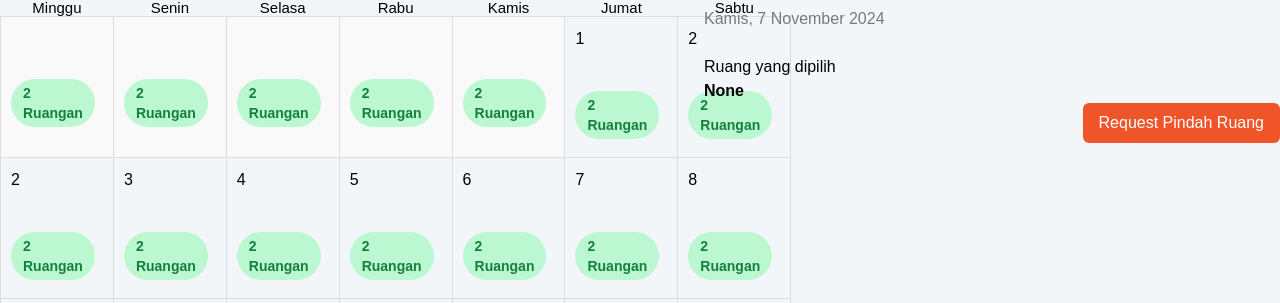
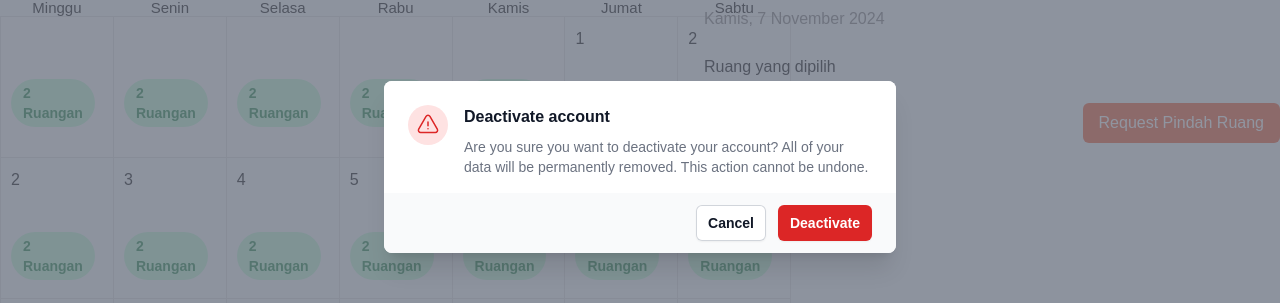
Before and after one commit to KnoyanMitsu/SeeJTI, a Vue app: page /jadwal/kosong in a window 1280 px wide. Both pictures are taken after a click on the button "Request Pindah Ruang". Shown: the part 233-536 px from the top of the page. Built offline with nearby package versions, Linux system fonts and the light colour scheme; what vuesax3 would draw is missing.

Commit message:
update ruang kosong

```diff
--- a/package.json
+++ b/package.json
@@ -20,6 +20,7 @@
     "@fullcalendar/vue3": "^6.1.15",
     "@popperjs/core": "^2.11.8",
     "axios": "^1.7.8",
+    "headlessui": "^0.0.0",
     "material-icons": "^1.13.12",
     "vue": "^3.5.12",
     "vue-router": "^4.5.0",
--- a/src/controller/Role.ts
+++ b/src/controller/Role.ts
@@ -8,6 +8,6 @@ export default class Role {
 
   updateRole() {
     // kalau mau ganti admin dan user disini
-    this.role = 'mahasiswa';
+    this.role = 'ketua';
   }
 }
--- a/src/views/HomeView.vue
+++ b/src/views/HomeView.vue
@@ -1,71 +1,86 @@
 <script setup>
-import ClockView from '@/components/ClockComponent.vue';
-import Navbar from '@/components/NavbarComponent.vue';
-import Clock from '@/controller/Date';
-import NavWidget from '@/widget/NavWidget.vue';
-import ScheduleWidget from '@/widget/ScheduleWidget.vue';
-import LoadingWidget from '@/widget/LoadingWidget.vue';
+import ClockView from '@/components/ClockComponent.vue'
+import Navbar from '@/components/NavbarComponent.vue'
+import Clock from '@/controller/Date'
+import LoadingWidget from '@/widget/LoadingWidget.vue'
+import NavWidget from '@/widget/NavWidget.vue'
+import ScheduleWidget from '@/widget/ScheduleWidget.vue'
 </script>
 
 <script>
-import axios from '../api/api';
-let cachedSchedules = null;
+import axios from '../api/api'
+let cachedSchedules = null
 export default {
   data() {
     return {
       schedules: [], // Data jadwal
       selectedClass: '', // Kelas yang dipilih
       classList: [],
-      day: '', // Hari saat ini
-    };
+      day: '',
+      success: '', // Hari saat ini
+    }
   },
   methods: {
     async fetchSchedules() {
+      const maxRetries = 10
+      let attempt = 0
+      let success = false
+
       if (cachedSchedules) {
-        this.setScheduleData(cachedSchedules);
-        return;
+        this.setScheduleData(cachedSchedules)
+        return
       }
-
-      try {
-        const response = await axios.get('http://localhost:8000/classJSON.php');
-        if (response.data && response.data.classes) {
-          cachedSchedules = response.data.classes;
-          this.setScheduleData(cachedSchedules);
-        } else {
-          console.error('Invalid API Response:', response.data);
+      while (attempt < maxRetries && !success) {
+        try {
+          const response = await axios.get(
+            'http://localhost:8000/classJSON.php',
+          )
+          if (response.data && response.data.classes) {
+            cachedSchedules = response.data.classes
+            this.setScheduleData(cachedSchedules)
+            this.success = true
+            success = true
+          } else {
+            console.error('Invalid API Response:', response.data)
+            throw new Error('Invalid response')
+          }
+        } catch (error) {
+          attempt++
+          console.error(`Error fetching schedules (attempt ${attempt}):`, error)
+          if (attempt >= maxRetries) {
+            console.error('Max retries reached. Unable to fetch schedules.')
+          }
         }
-      } catch (error) {
-        console.error('Error fetching schedules:', error);
       }
     },
 
     setScheduleData(data) {
-      this.schedules = data;
-      this.classList = data.map((c) => c.name);
+      this.schedules = data
+      this.classList = data.map(c => c.name)
       if (this.classList.length > 0) {
-            this.selectedClass = this.classList[0]; // Default pilih kelas pertama
+        this.selectedClass = this.classList[0] // Default pilih kelas pertama
       }
     },
     filteredSchedule() {
       const selectedClassSchedule = this.schedules.find(
-        (item) => item.name === this.selectedClass
-      );
-      return selectedClassSchedule ? selectedClassSchedule.schedule : {};
+        item => item.name === this.selectedClass,
+      )
+      return selectedClassSchedule ? selectedClassSchedule.schedule : {}
     },
     filteredDay() {
-      return this.day ? this.filteredSchedule()[this.day] || [] : [];
+      return this.day ? this.filteredSchedule()[this.day] || [] : []
     },
   },
   mounted() {
-    const clockInstance = new Clock();
+    const clockInstance = new Clock()
     setInterval(() => {
-      this.day = clockInstance.day;
-    }, 1000);
+      this.day = clockInstance.day
+    }, 1000)
   },
   created() {
-    this.fetchSchedules();
+    this.fetchSchedules()
   },
-};
+}
 </script>
 
 <style>
@@ -122,7 +137,7 @@ export default {
         <div
           class="grid mt-6 gap-5 2xl:grid-cols-3 lg:mx-20 lg:grid-cols-2 md:grid-cols-1"
         >
-          <LoadingWidget v-if="filteredDay().length === 0" />
+          <LoadingWidget v-if="filteredDay().length === 0 && !success" />
           <ScheduleWidget
             v-for="(item, index) in filteredDay()"
             :key="index"
--- a/src/views/NoRoomView.vue
+++ b/src/views/NoRoomView.vue
@@ -2,11 +2,23 @@
 import NavbarComponent from '@/components/NavbarComponent.vue'
 import Date from '@/controller/Date'
 import Calendar from '@/widget/CalendarWidget.vue'
-import NavClassroom from '@/widget/NavClassroom.vue';
-import ListRoomWidget from '@/widget/ListRoomWidget.vue';
+import ListRoomWidget from '@/widget/ListRoomWidget.vue'
+import NavClassroom from '@/widget/NavClassroom.vue'
 </script>
 
 <script>
+import { ref } from 'vue'
+import {
+  Dialog,
+  DialogPanel,
+  DialogTitle,
+  TransitionChild,
+  TransitionRoot,
+} from '@headlessui/vue'
+import { ExclamationTriangleIcon } from '@heroicons/vue/24/outline'
+
+// Kontrol visibilitas dialog
+const open = ref(false)
 export default {
   mounted() {
     const clockInstance = new Date()
@@ -15,13 +27,13 @@ export default {
       this.year = clockInstance.year
       this.month = clockInstance.month
       this.day = clockInstance.date
-    },1)
+    }, 1)
   },
   data() {
     return {
       year: '',
       month: '',
-      day: ''
+      day: '',
     }
   },
   components: {
@@ -33,10 +45,12 @@ export default {
 <template>
   <NavbarComponent />
   <nav class="flex bg-[#0E1F43] item-center justify-between flex-warp p mb-10">
-      <NavClassroom/>
+    <NavClassroom />
   </nav>
 
-  <div class="xl:grid xl:grid-cols-2 md:grid-cols-1 container mx-auto  grid-flow-col gap-x-32 md:gap-x-32">
+  <div
+    class="xl:grid xl:grid-cols-2 md:grid-cols-1 container mx-auto grid-flow-col gap-x-32 md:gap-x-32"
+  >
     <div class="col-span-1">
       <p class="font-semibold text-lg mb-5">{{ month }}</p>
 
@@ -48,7 +62,9 @@ export default {
         <p class="text-[#7A7979]">{{ day }}</p>
       </div>
       <div>
-        <div class="grid mt-6 gap-5 2xl:grid-cols-3 lg:mx-20 lg:grid-cols-2  md:grid-cols-1 col-span-2">
+        <div
+          class="grid mt-6 gap-5 2xl:grid-cols-3 lg:mx-20 lg:grid-cols-2 md:grid-cols-1 col-span-2"
+        >
           <ListRoomWidget
             v-for="(item, index) in filteredDay"
             :key="index"
@@ -61,14 +77,92 @@ export default {
       </div>
       <div class="flex justify-end">
         <button
-                type="submit"
-                class=" px-4 py-2 text-white bg-[#F05529] rounded-md hover:bg-[#FEA127]"
-              >
-              Request Pindah Ruang
-              </button>
+          @click="open = true"
+          type="submit"
+          class="px-4 py-2 text-white bg-[#F05529] rounded-md hover:bg-[#FEA127]"
+        >
+          Request Pindah Ruang
+        </button>
       </div>
     </div>
   </div>
+
+
+  <!-- Dialog -->
+  <TransitionRoot as="template" :show="open">
+    <Dialog class="relative z-10" @close="open = false">
+      <TransitionChild
+        as="template"
+        enter="ease-out duration-300"
+        enter-from="opacity-0"
+        enter-to="opacity-100"
+        leave="ease-in duration-200"
+        leave-from="opacity-100"
+        leave-to="opacity-0"
+      >
+        <div class="fixed inset-0 bg-gray-500/75 transition-opacity" />
+      </TransitionChild>
+
+      <div class="fixed inset-0 z-10 w-screen overflow-y-auto">
+        <div class="flex min-h-full items-end justify-center p-4 text-center sm:items-center sm:p-0">
+          <TransitionChild
+            as="template"
+            enter="ease-out duration-300"
+            enter-from="opacity-0 translate-y-4 sm:translate-y-0 sm:scale-95"
+            enter-to="opacity-100 translate-y-0 sm:scale-100"
+            leave="ease-in duration-200"
+            leave-from="opacity-100 translate-y-0 sm:scale-100"
+            leave-to="opacity-0 translate-y-4 sm:translate-y-0 sm:scale-95"
+          >
+            <DialogPanel class="relative transform overflow-hidden rounded-lg bg-white text-left shadow-xl transition-all sm:my-8 sm:w-full sm:max-w-lg">
+              <div class="bg-white px-4 pb-4 pt-5 sm:p-6 sm:pb-4">
+                <div class="sm:flex sm:items-start">
+                  <div class="mx-auto flex size-12 shrink-0 items-center justify-center rounded-full bg-red-100 sm:mx-0 sm:size-10">
+                    <ExclamationTriangleIcon
+                      class="size-6 text-red-600"
+                      aria-hidden="true"
+                    />
+                  </div>
+                  <div class="mt-3 text-center sm:ml-4 sm:mt-0 sm:text-left">
+                    <DialogTitle
+                      as="h3"
+                      class="text-base font-semibold text-gray-900"
+                    >
+                      Deactivate account
+                    </DialogTitle>
+                    <div class="mt-2">
+                      <p class="text-sm text-gray-500">
+                        Are you sure you want to deactivate your account? All of
+                        your data will be permanently removed. This action
+                        cannot be undone.
+                      </p>
+                    </div>
+                  </div>
+                </div>
+              </div>
+              <div class="bg-gray-50 px-4 py-3 sm:flex sm:flex-row-reverse sm:px-6">
+                <button
+                  type="button"
+                  class="inline-flex w-full justify-center rounded-md bg-red-600 px-3 py-2 text-sm font-semibold text-white shadow-sm hover:bg-red-500 sm:ml-3 sm:w-auto"
+                  @click="open = false"
+                >
+                  Deactivate
+                </button>
+                <button
+                  type="button"
+                  class="mt-3 inline-flex w-full justify-center rounded-md bg-white px-3 py-2 text-sm font-semibold text-gray-900 shadow-sm ring-1 ring-inset ring-gray-300 hover:bg-gray-50 sm:mt-0 sm:w-auto"
+                  @click="open = false"
+                  ref="cancelButtonRef"
+                >
+                  Cancel
+                </button>
+              </div>
+            </DialogPanel>
+          </TransitionChild>
+        </div>
+      </div>
+    </Dialog>
+  </TransitionRoot>
 </template>
 
 <style></style>
--- a/src/views/ScheduleView.vue
+++ b/src/views/ScheduleView.vue
@@ -2,6 +2,7 @@
 import Navbar from '@/components/NavbarComponent.vue'
 import AllSchWidget from '@/widget/AllSchWidget.vue'
 import NavClassroom from '@/widget/NavClassroom.vue'
+import LoadingWidget from '@/widget/LoadingWidget.vue'
 </script>
 
 <script>
@@ -18,24 +19,37 @@ export default {
   },
   methods: {
     async fetchSchedules() {
+      const maxRetries = 10
+      let attempt = 0
+      let success = false
       // Jika data sudah ada di cache, gunakan cache
       if (cachedSchedules) {
         this.setScheduleData(cachedSchedules)
         return
       }
 
-      // Jika tidak ada cache, fetch dari API
+      while (attempt < maxRetries && !success) {
         try {
-        const response = await axios.get('http://localhost:8000/classJSON.php')
+          const response = await axios.get(
+            'http://localhost:8000/classJSON.php',
+          )
 
           if (response.data && response.data.classes) {
             cachedSchedules = response.data.classes // Simpan data ke cache
             this.setScheduleData(cachedSchedules)
+            this.success = true
+            success = true
           } else {
             console.error('Invalid API Response:', response.data)
+            throw new Error('Invalid response')
           }
         } catch (error) {
-        console.error('Error fetching schedules:', error)
+          attempt++
+          console.error(`Error fetching schedules (attempt ${attempt}):`, error)
+          if (attempt >= maxRetries) {
+            console.error('Max retries reached. Unable to fetch schedules.')
+          }
+        }
       }
     },
     setScheduleData(data) {
@@ -102,6 +116,7 @@ export default {
         <div
           class="grid lg:grid-cols-3 lg:mx-20 md:grid-cols-2 mb-2 rounded-b-md"
         >
+        <LoadingWidget v-if="filteredSchedule().length === 0 && !success" />
           <AllSchWidget
             v-for="item in matkul"
             :key="item"
```
Also changed, not shown: 1 other file (tests, documents, lock files or other folders). Lines whose indentation alone changed are shown as unchanged.
